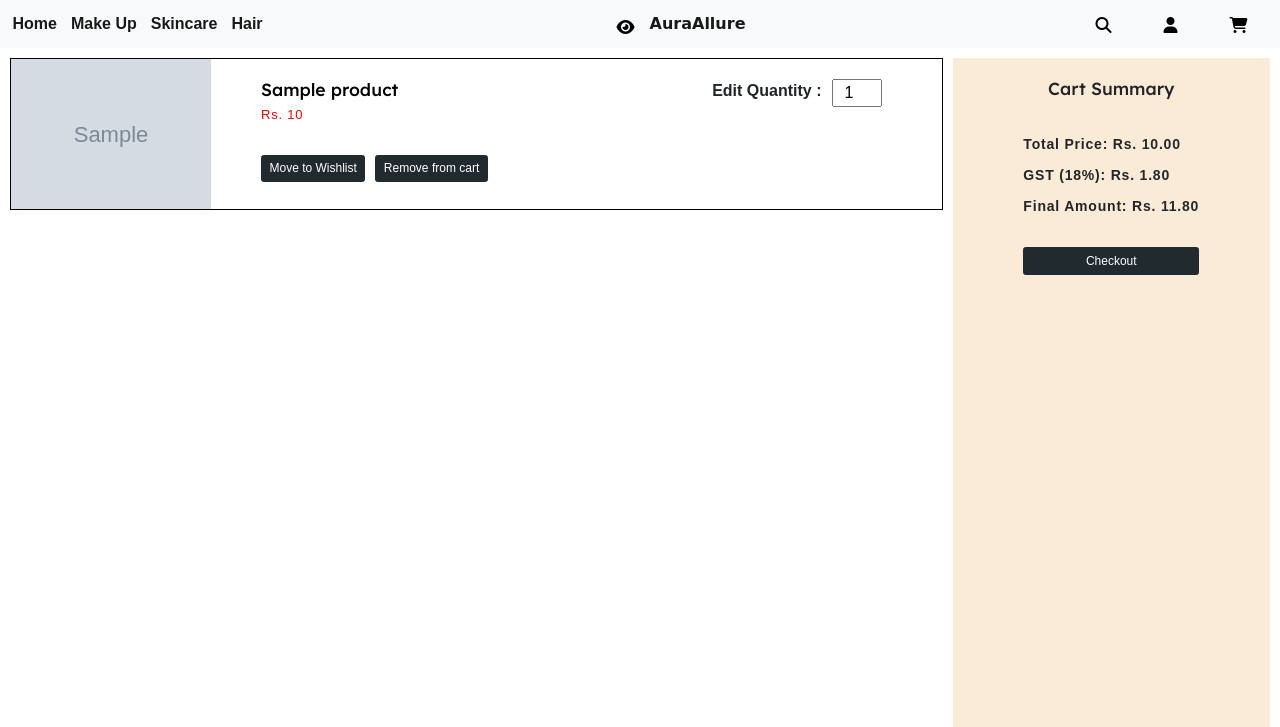
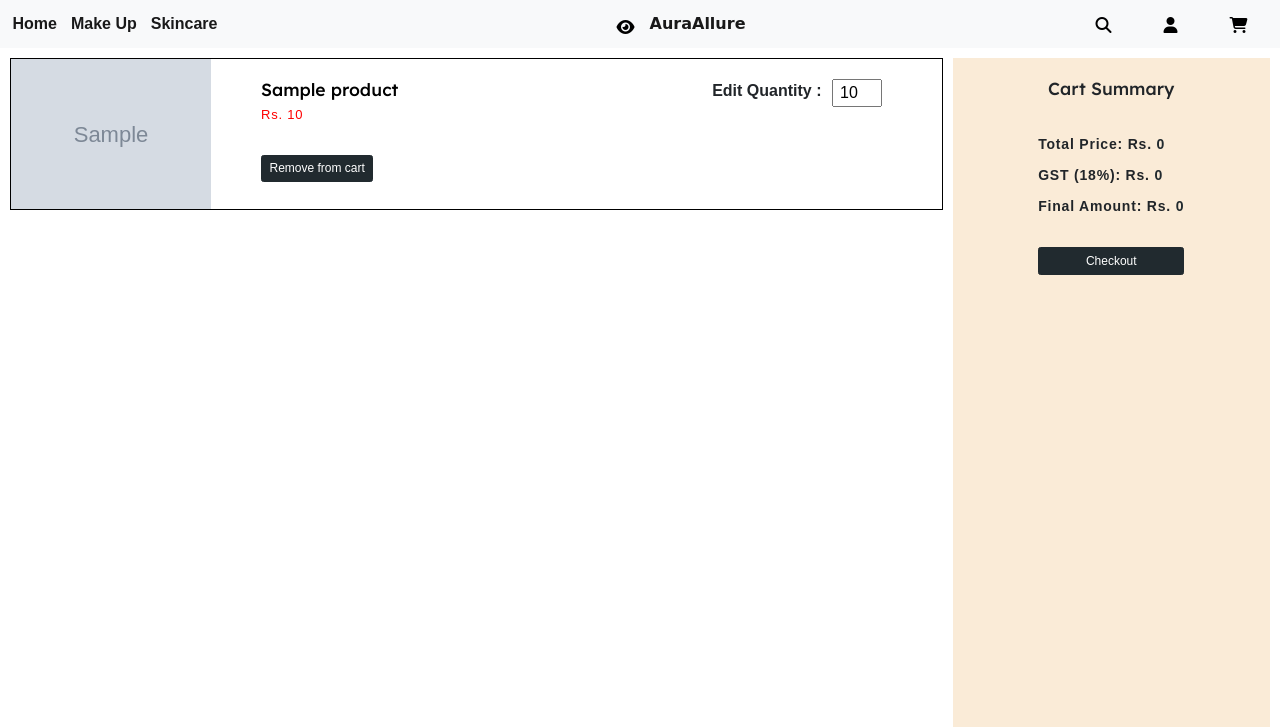
Before and after one commit to manasvi-tech/AuraAllure---Ecommerce, a Node server app: page /cart in a window 1280 px wide. Shown: the top 727 px of the page. Run offline with Node 20, Linux system fonts and the light colour scheme; the visitor is signed in with stand-in values (Sample User, id 1); tables that the repository leaves empty hold one stand-in row (values such as "Sample post"); grey boxes marked "Sample" are stand-in pictures; some libraries are stand-ins or nearby versions; some web fonts are replaced.

Commit message:
Cart structure fixed, total amount needs to be worked upon

```diff
--- a/src/app.js
+++ b/src/app.js
@@ -8,6 +8,7 @@ const hbs = require('hbs');
 const bcrypt = require('bcrypt');
 const auth = require('./middleware/auth')
 const Product = require("./models/Product");
+const Cart = require("./models/Cart");
 const cookieParser = require('cookie-parser');
 const jwt = require('jsonwebtoken');
 const stripe = require('stripe').Stripe(process.env.STRIPE_PRIVATE_KEY)
@@ -80,28 +81,21 @@ app.get('/products', auth, async (req, res) => {
     }
 })
 
-app.get('/productDetails/:id', async (req, res) => {
+app.get('/productDetails/:id', auth, async (req, res) => {
     try {
+        console.log('in productDetails')
         const _id = req.params.id;
+        console.log(_id)
         const product = await Product.findOne({ _id: _id });
+        const user = req.user;
 
-        if (!product) {
-            res.status(404).send('Product not found')
-        }
+        const isAdmin = user.isAdmin
 
-        const token = req.cookies.jwt;
-        console.log(token);
-
-        const verifyUser = jwt.verify(token, process.env.SECRET_KEY);
-
-        const user = await User.findOne({ _id: verifyUser._id }) //getting the details of that user
-        const isAdmin = user.isAdmin
-        const email = user.email;
+        console.log(product);
 
         res.render('productDetails', {
             product: product,
             isAdmin: isAdmin,
-            email: email
         })
     } catch (err) {
         res.status(400).send(err);
@@ -224,35 +218,82 @@ app.get('/logout', auth, async (req, res) => {
 //cart functionalities
 
 app.get('/cart', auth, async (req, res) => {
+    try {
         const user = req.user;
-    const products = await Product.find({ _id: { $in: user.products } });
+
+        async function productWithQuantity(cartItem) {
+            let obj = {
+                product: await Product.findOne({ _id: cartItem.product }),
+                quantity: cartItem.quantity
+            };
+            return obj;
+        }
+
+        const cartProducts = await Cart.find({ user: user._id });
+        const productsWithQuantity = [];
+
+        for (const cartItem of cartProducts) {
+            const product = await productWithQuantity(cartItem);
+            productsWithQuantity.push(product);
+        } //because Array.map doesnt work with asynchronous things
+
+        // console.log(productsWithQuantity);
+
         res.render('cart', {
-        products: products
-    })
+            products: productsWithQuantity
+        });
+
+    } catch (err) {
+        res.status(400).send(err);
+    }
 
 })
 
-app.get('/buy/:id', auth, async (req, res) => {
+app.post('/buy/:id', auth, async (req, res) => {
     try {
         const user = req.user;
         const productId = req.params.id;
-        const product = await Product.findOne({ _id: productId });
+        const quantity = req.body.quantity;
 
-        if (!product || product.quantity == 0) {
-            res.status(400).send('Product does not exist')
-        } else {
         if (!user.products.includes(productId)) {
+
             user.products.push(productId);
+
+            const registerCart = new Cart({
+                product: productId,
+                quantity: quantity,
+                user: user._id
+            })
+            await registerCart.save();
+
         } else {
             return res.status(400).send('Product already added to cart');
         }
+
         // Save the updated user
         await user.save();
-            const products = await Product.find({ _id: { $in: user.products } });
+
+        async function productWithQuantity(cartItem) {
+            let obj = {
+                product: await Product.findOne({ _id: cartItem.product }),
+                quantity: cartItem.quantity
+            };
+            return obj;
+        }
+
+        const cartProducts = await Cart.find({ user: user._id });
+        const productsWithQuantity = [];
+
+        for (const cartItem of cartProducts) {
+            const product = await productWithQuantity(cartItem);
+            productsWithQuantity.push(product);
+        } //because Array.map doesnt work with asynchronous things
+
+        // console.log(productsWithQuantity);
+
         res.render('cart', {
-                products: products
-            })
-        }
+            products: productsWithQuantity
+        });
 
     } catch (err) {
         res.status(400).send('account-details')
@@ -264,20 +305,40 @@ app.get('/removeFromCart/:id', auth, async (req, res) => {
     try {
         const user = req.user;
         const itemid = req.params.id;
+        console.log("removing from cart")
+        const product = await Cart.findOne({product:itemid});
 
-        const index = user.products.indexOf(itemid);
-        if (index > -1) {
-            user.products.splice(index, 1);
-            console.log("product removed")
+        if (product) {
+            const deletedProduct = await Cart.findOneAndDelete({ _id: product._id });
+            console.log("Product removed:");
+        } else {
+            console.log("Product not found");
         }
 
-        const result = await user.save();
-        const products = await Product.find({ _id: { $in: user.products } });
-        // console.log(products)
+        console.log("saved");
+        async function productWithQuantity(cartItem) {
+            let obj = {
+                product: await Product.findOne({ _id: cartItem.product }),
+                quantity: cartItem.quantity
+            };
+            // console.log(obj)
+            return obj;
+        }
+
+        const cartProducts = await Cart.find({ user: user._id });
+        // console.log(cartProducts);
+        const productsWithQuantity = [];
+
+        for (const cartItem of cartProducts) {
+            const product = await productWithQuantity(cartItem);
+            productsWithQuantity.push(product);
+        } //because Array.map doesnt work with asynchronous things
+
+        // console.log(productsWithQuantity);
 
         res.render('cart', {
-            products: products
-        })
+            products: productsWithQuantity
+        });
 
 
     } catch (err) {
@@ -285,31 +346,6 @@ app.get('/removeFromCart/:id', auth, async (req, res) => {
     }
 });
 
-app.get('/moveToWishlist/:id', auth, async (req, res) => {
-    try {
-        const itemid = req.params.id;
-        const user = req.user;
-        const index = user.products.indexOf(itemid);
-        console.log(index)
-        if (index > -1) {
-            user.products.splice(index, 1);
-            console.log("product removed")
-        }
-
-        if (!user.wishList.includes(itemid)) {
-            user.wishList.push(itemid);
-        }
-        const wishlist = await Product.find({ _id: { $in: user.wishList } });
-
-        await user.save();
-        res.status(200).render('wishlist', {
-            products: wishlist
-        })
-
-    } catch (err) {
-        res.status(400).send(err);
-    }
-})
 
 // app.get('/checkout', auth, async (req, res) => {
 //     try {
@@ -340,7 +376,8 @@ app.post('/checkout', auth, async (req, res) => {
         const address = await Address.find({ _id: { $in: user.address } })
         // console.log('address');
         res.render('checkout', {
-            address: address
+            address: address,
+            amount: amount
         })
 
     } catch (err) {
@@ -667,20 +704,20 @@ app.delete('/deleteAddress/:id', auth, async (req, res) => {
 
 //search functionalities
 
-app.get('/productSearch', async(req,res)=>{
+app.get('/productSearch', async (req, res) => {
     const search = req.query.q;
     // console.log(search);
-    try{
+    try {
         const products = await Product.find({ name: { $regex: search, $options: 'i' } });
         const brands = [...new Set(products.map(product => product.brand))]
 
-        res.render('products',{
-            products:products,
-            brands:brands,
-            searchedItem:search
+        res.render('products', {
+            products: products,
+            brands: brands,
+            searchedItem: search
         })
 
-    } catch(err){
+    } catch (err) {
         res.status(400).render(err);
     }
 })
@@ -706,12 +743,15 @@ app.post('/filters/:item', async (req, res) => {
     }
 
     // Process form data and implement filtering logic here
-    res.status(400).render('products',{
-        products:products,
-        brands:brands,
-        searchedItem:search
+    res.status(400).render('products', {
+        products: products,
+        brands: brands,
+        searchedItem: search
     })
 });
+
+// payment optionss
+
 
 
 app.listen(port, () => {
--- a/templates/partials/navbar.hbs
+++ b/templates/partials/navbar.hbs
@@ -31,9 +31,9 @@
                 <li class="nav-item">
                     <a class="nav-link active skincare-link" href="#" style="margin-right: 4px;">Skincare</a>
                 </li>
-                <li class="nav-item">
+                {{!-- <li class="nav-item">
                     <a class="nav-link active hair-link" href="#" style="margin-right: 4px;">Hair</a>
-                </li>
+                </li> --}}
 
             </ul>
         </div>
@@ -66,52 +66,52 @@
 {{!-- makeup products list --}}
 <div class="makeup-content">
     <div class="row">
-        <div class="col-6 col-md-3 col-lg-3 item"><a href="/">Foundation</a></div>
-        <div class="col-6 col-md-3 col-lg-3 item"><a href="/">Concealer</a></div>
-        <div class="col-6 col-md-3 col-lg-3 item"><a href="/">Primer</a></div>
-        <div class="col-6 col-md-3 col-lg-3 item"><a href="/">Blush</a></div>
-        <div class="col-6 col-md-3 col-lg-3 item"><a href="/">Powder</a></div>
-        <div class="col-6 col-md-3 col-lg-3 item"><a href="/">Mascara</a></div>
-        <div class="col-6 col-md-3 col-lg-3 item"><a href="/">Eyeliner</a></div>
-        <div class="col-6 col-md-3 col-lg-3 item"><a href="/">Lipstick</a></div>
-        <div class="col-6 col-md-3 col-lg-3 item"><a href="/">Setting Spray</a></div>
-        <div class="col-6 col-md-3 col-lg-3 item"><a href="/">Bronzer</a></div>
-        <div class="col-6 col-md-3 col-lg-3 item"><a href="/">Highlighter</a></div>
-        <div class="col-6 col-md-3 col-lg-3 item"><a href="/">EyeShadow</a></div>
+        <div class="col-6 col-md-3 col-lg-3 item"><a href="/productSearch?q=foundation">Foundation</a></div>
+        <div class="col-6 col-md-3 col-lg-3 item"><a href="/productSearch?q=concealer">Concealer</a></div>
+        <div class="col-6 col-md-3 col-lg-3 item"><a href="/productSearch?q=primer">Primer</a></div>
+        <div class="col-6 col-md-3 col-lg-3 item"><a href="/productSearch?q=blush">Blush</a></div>
+        <div class="col-6 col-md-3 col-lg-3 item"><a href="/productSearch?q=powder">Powder</a></div>
+        <div class="col-6 col-md-3 col-lg-3 item"><a href="/productSearch?q=mascara">Mascara</a></div>
+        <div class="col-6 col-md-3 col-lg-3 item"><a href="/productSearch?q=eyeliner">Eyeliner</a></div>
+        <div class="col-6 col-md-3 col-lg-3 item"><a href="/productSearch?q=lipstick">Lipstick</a></div>
+        <div class="col-6 col-md-3 col-lg-3 item"><a href="/productSearch?q=spray">Setting Spray</a></div>
+        <div class="col-6 col-md-3 col-lg-3 item"><a href="/productSearch?q=bronzer">Bronzer</a></div>
+        <div class="col-6 col-md-3 col-lg-3 item"><a href="/productSearch?q=highlighter">Highlighter</a></div>
+        <div class="col-6 col-md-3 col-lg-3 item"><a href="/productSearch?q=eyeshadow">EyeShadow</a></div>
     </div>
 </div>
 
-<div class="hair-content">
+{{!-- <div class="hair-content">
     <div class="row">
-        <div class="col-6 col-md-3 col-lg-3 item"><a href="/">Shampoo</a></div>
-        <div class="col-6 col-md-3 col-lg-3 item"><a href="/">Conditioner</a></div>
-        <div class="col-6 col-md-3 col-lg-3 item"><a href="/">Hair Oil</a></div>
-        <div class="col-6 col-md-3 col-lg-3 item"><a href="/">Hair Mask</a></div>
-        <div class="col-6 col-md-3 col-lg-3 item"><a href="/">Hair Serum</a></div>
-        <div class="col-6 col-md-3 col-lg-3 item"><a href="/">Hair Spray</a></div>
-        <div class="col-6 col-md-3 col-lg-3 item"><a href="/">Hair Gel</a></div>
-        <div class="col-6 col-md-3 col-lg-3 item"><a href="/">Hair Mousse</a></div>
-        <div class="col-6 col-md-3 col-lg-3 item"><a href="/">Leave-in Conditioner</a></div>
-        <div class="col-6 col-md-3 col-lg-3 item"><a href="/">Heat Protectant</a></div>
-        <div class="col-6 col-md-3 col-lg-3 item"><a href="/">Hair Treatment</a></div>
-        <div class="col-6 col-md-3 col-lg-3 item"><a href="/">Dry Shampoo</a></div>
+        <div class="col-6 col-md-3 col-lg-3 item"><a href="/productSearch?q=shampoo">Shampoo</a></div>
+        <div class="col-6 col-md-3 col-lg-3 item"><a href="/productSearch?q=conditioner">Conditioner</a></div>
+        <div class="col-6 col-md-3 col-lg-3 item"><a href="/productSearch?q=oil">Hair Oil</a></div>
+        <div class="col-6 col-md-3 col-lg-3 item"><a href="/productSearch?q=mask">Hair Mask</a></div>
+        <div class="col-6 col-md-3 col-lg-3 item"><a href="/productSearch?q=serum">Hair Serum</a></div>
+        <div class="col-6 col-md-3 col-lg-3 item"><a href="/productSearch?q=spray">Hair Spray</a></div>
+        <div class="col-6 col-md-3 col-lg-3 item"><a href="/productSearch?q=gel">Hair Gel</a></div>
+        <div class="col-6 col-md-3 col-lg-3 item"><a href="/productSearch?q=mousse">Hair Mousse</a></div>
+        <div class="col-6 col-md-3 col-lg-3 item"><a href="/productSearch?q=conditioner">Leave-in Conditioner</a></div>
+        <div class="col-6 col-md-3 col-lg-3 item"><a href="/productSearch?q=protectant">Heat Protectant</a></div>
+        <div class="col-6 col-md-3 col-lg-3 item"><a href="/productSearch?q=treatment">Hair Treatment</a></div>
+        <div class="col-6 col-md-3 col-lg-3 item"><a href="/productSearch?q=shampoo">Dry Shampoo</a></div>
     </div>
-</div>
+</div> --}}
 
 <div class="skincare-content">
     <div class="row">
-        <div class="col-6 col-md-3 col-lg-3 item"><a href="/">Cleanser</a></div>
-        <div class="col-6 col-md-3 col-lg-3 item"><a href="/">Toner</a></div>
-        <div class="col-6 col-md-3 col-lg-3 item"><a href="/">Moisturizer</a></div>
-        <div class="col-6 col-md-3 col-lg-3 item"><a href="/">Serum</a></div>
-        <div class="col-6 col-md-3 col-lg-3 item"><a href="/">Face Mask</a></div>
-        <div class="col-6 col-md-3 col-lg-3 item"><a href="/">Sunscreen</a></div>
-        <div class="col-6 col-md-3 col-lg-3 item"><a href="/">Eye Cream</a></div>
-        <div class="col-6 col-md-3 col-lg-3 item"><a href="/">Exfoliator</a></div>
-        <div class="col-6 col-md-3 col-lg-3 item"><a href="/">Face Oil</a></div>
-        <div class="col-6 col-md-3 col-lg-3 item"><a href="/">Sheet Mask</a></div>
-        <div class="col-6 col-md-3 col-lg-3 item"><a href="/">Night Cream</a></div>
-        <div class="col-6 col-md-3 col-lg-3 item"><a href="/">Lip Balm</a></div>
+        <div class="col-6 col-md-3 col-lg-3 item"><a href="/productSearch?q=cleanser">Cleanser</a></div>
+        <div class="col-6 col-md-3 col-lg-3 item"><a href="/productSearch?q=toner">Toner</a></div>
+        <div class="col-6 col-md-3 col-lg-3 item"><a href="/productSearch?q=moisturizer">Moisturizer</a></div>
+        <div class="col-6 col-md-3 col-lg-3 item"><a href="/productSearch?q=serum">Serum</a></div>
+        <div class="col-6 col-md-3 col-lg-3 item"><a href="/productSearch?q=mask">Face Mask</a></div>
+        <div class="col-6 col-md-3 col-lg-3 item"><a href="/productSearch?q=sunscreen">Sunscreen</a></div>
+        <div class="col-6 col-md-3 col-lg-3 item"><a href="/productSearch?q=eyecream">Eye Cream</a></div>
+        <div class="col-6 col-md-3 col-lg-3 item"><a href="/productSearch?q=exfoliator">Exfoliator</a></div>
+        <div class="col-6 col-md-3 col-lg-3 item"><a href="/productSearch?q=faceoil">Face Oil</a></div>
+        <div class="col-6 col-md-3 col-lg-3 item"><a href="/productSearch?q=mask">Sheet Mask</a></div>
+        <div class="col-6 col-md-3 col-lg-3 item"><a href="/productSearch?q=cream">Night Cream</a></div>
+        <div class="col-6 col-md-3 col-lg-3 item"><a href="/productSearch?q=balm">Lip Balm</a></div>
     </div>
 </div>
 
@@ -151,19 +151,19 @@
     });
 
     //hair
-    document.querySelector('.hair-link').addEventListener('click', function (event) {
+    {{!-- document.querySelector('.hair-link').addEventListener('click', function (event) {
         event.preventDefault(); // Prevent default link behavior
         document.querySelector('.hair-content').classList.toggle('active');
-    });
+    }); --}}
 
     // Optional: Close the HAIR-content when clicking outside of it
-    document.addEventListener('click', function (event) {
+    {{!-- document.addEventListener('click', function (event) {
         var isClickInside = document.querySelector('.hair-link').contains(event.target) ||
             document.querySelector('.hair-content').contains(event.target);
 
         if (!isClickInside) {
             document.querySelector('.hair-content').classList.remove('active');
         }
-    });
+    }); --}}
 
 </script>
--- a/templates/views/cart.hbs
+++ b/templates/views/cart.hbs
@@ -25,16 +25,14 @@
                 {{#each products}}
                 <div class="cardPartial">
                     <div class="product-image">
-                        <img src={{imageUrl}} alt="">
+                        <img src={{product.imageUrl}} alt="">
                     </div>
-                    <a href="/productDetails/{{_id}}">
+                    <a href="/productDetails/{{product._id}}">
                         <div class="product-info">
-                            <h3>{{name}}</h3>
-                            <p style="color: red;" class="product-price">Rs. {{price}}</p>
+                            <h3>{{product.name}}</h3>
+                            <p style="color: red;" class="product-price">Rs. {{product.price}}</p>
                             <div class="buttons">
-                                <a href="/moveToWishlist/{{_id}}"><button class="btn btn-primary">Move to
-                                        Wishlist</button></a>
-                                <a href="/removeFromCart/{{_id}}"><button class="btn btn-danger">Remove from
+                                <a href="/removeFromCart/{{product._id}}"><button class="btn btn-danger">Remove from
                                         cart</button></a>
                             </div>
                         </div>
@@ -43,8 +41,8 @@
                     <div class="product-quantity">
                         <div class="product-info-quantity">
                             <b>Edit Quantity :</b>
-                            <input type="number" class="quantity-input" value="1" min="1" data-price="{{price}}"
-                                placeholder="{{product.quantity}}">
+                            <input type="number" class="quantity-input" value="{{quantity}}" min="1"
+                                data-price="{{price}}" placeholder="">
                         </div>
                     </div>
                 </div>
@@ -53,7 +51,7 @@
         </div>
         <div class="bill">
             <h3>Cart Summary</h3>
-            <form action="/checkout" method="post">
+            <form action="/checkout/:" method="post">
                 <div class="total">
                     <p><b>Total Price: Rs. <span id="total-price">0 </span></b> </p>
                     <p><b>GST (18%): Rs. <span id="gst-amount">0</span></b> </p>
@@ -67,16 +65,13 @@
         </div>
     </div>
     {{>footer}}
-</body>
-
-</html>
     <script>script src = "https://cdn.jsdelivr.net/npm/bootstrap@5.0.2/dist/js/bootstrap.bundle.min.js"
         integrity = "sha384-MrcW6ZMFYlzcLA8Nl+NtUVF0sA7MsXsP1UyJoMp4YLEuNSfAP+JcXn/tWtIaxVXM" crossorigin = "anonymous" >
     </script>
 
     <script>
             document.addEventListener('DOMContentLoaded', () => {
-        function calculateTotalPrice() {
+                function calculateTotalPrice() {~
                     const prices = document.querySelectorAll('.product-price');
                     let total = 0;
                     prices.forEach(priceElement => {
@@ -107,10 +102,15 @@
                         const quantity = parseInt(input.value, 10);
                         if (!isNaN(unitPrice) && !isNaN(quantity) && quantity > 0) {
                             const productPriceElement = input.closest('.cardPartial').querySelector('.product-price');
-                    productPriceElement.textContent = `Rs. ${(unitPrice * quantity).toFixed(2)}`;
+                            const newPrice = unitPrice * quantity;
+                            productPriceElement.textContent = `Rs. ${newPrice.toFixed(2)}`;
                             calculateTotalPrice();
                         }
                     });
                 });
             });
     </script>
+
+</body>
+
+</html>
--- a/templates/views/register.hbs
+++ b/templates/views/register.hbs
@@ -3,7 +3,7 @@
 
 <head>
     {{>header}}
-    <link rel="stylesheet" href="css/register.css">
+    <link rel="stylesheet" href="/css/register.css">
 </head>
 
 <body>
```
Also changed, not shown: src/models/Cart.js (added, +27 -0 lines), src/models/User.js (+14 -2 lines), templates/views/checkout.hbs (+24 -5 lines), templates/views/index.hbs (+11 -11 lines), templates/views/productDetails.hbs (+12 -14 lines), templates/views/wishlist.hbs (+1 -59 lines). Lines whose indentation alone changed are shown as unchanged.
